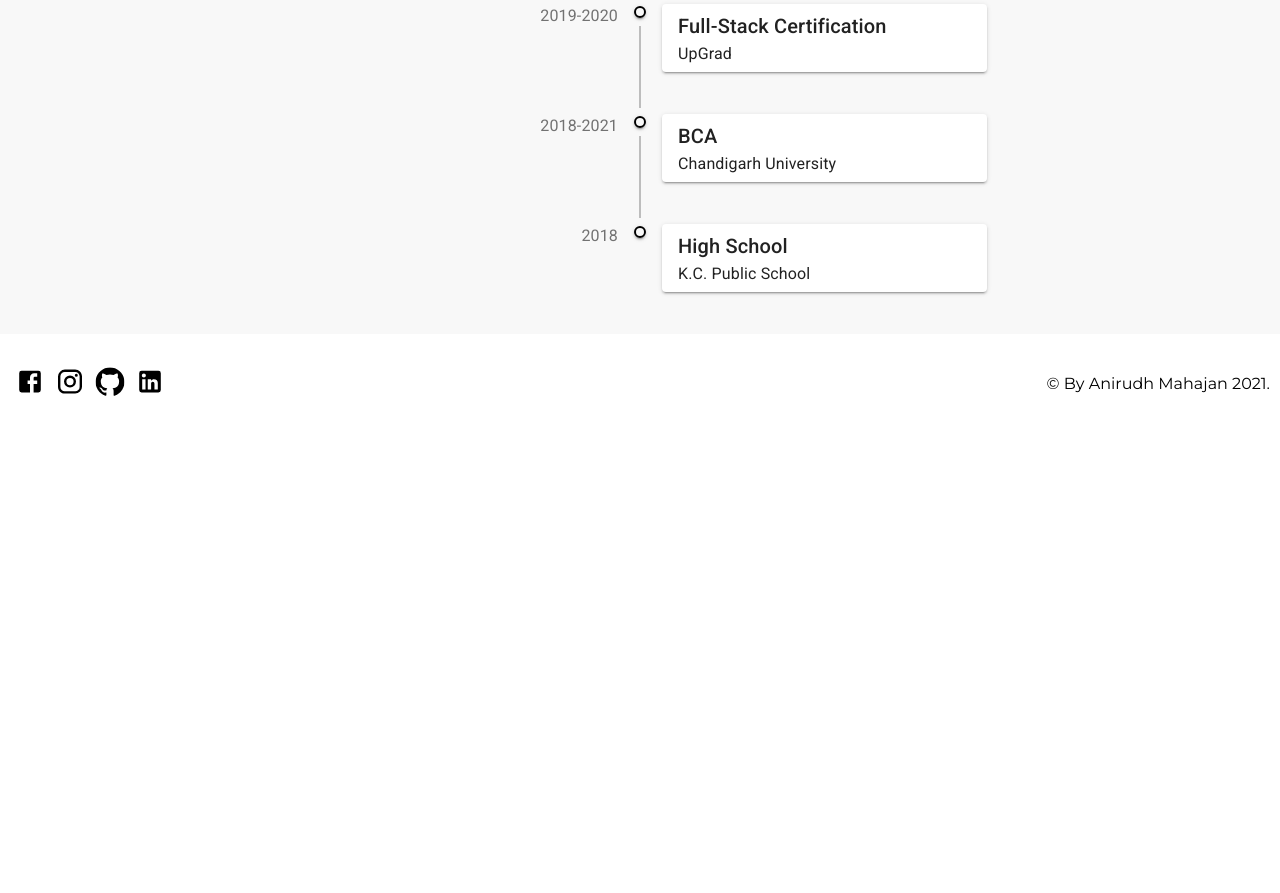
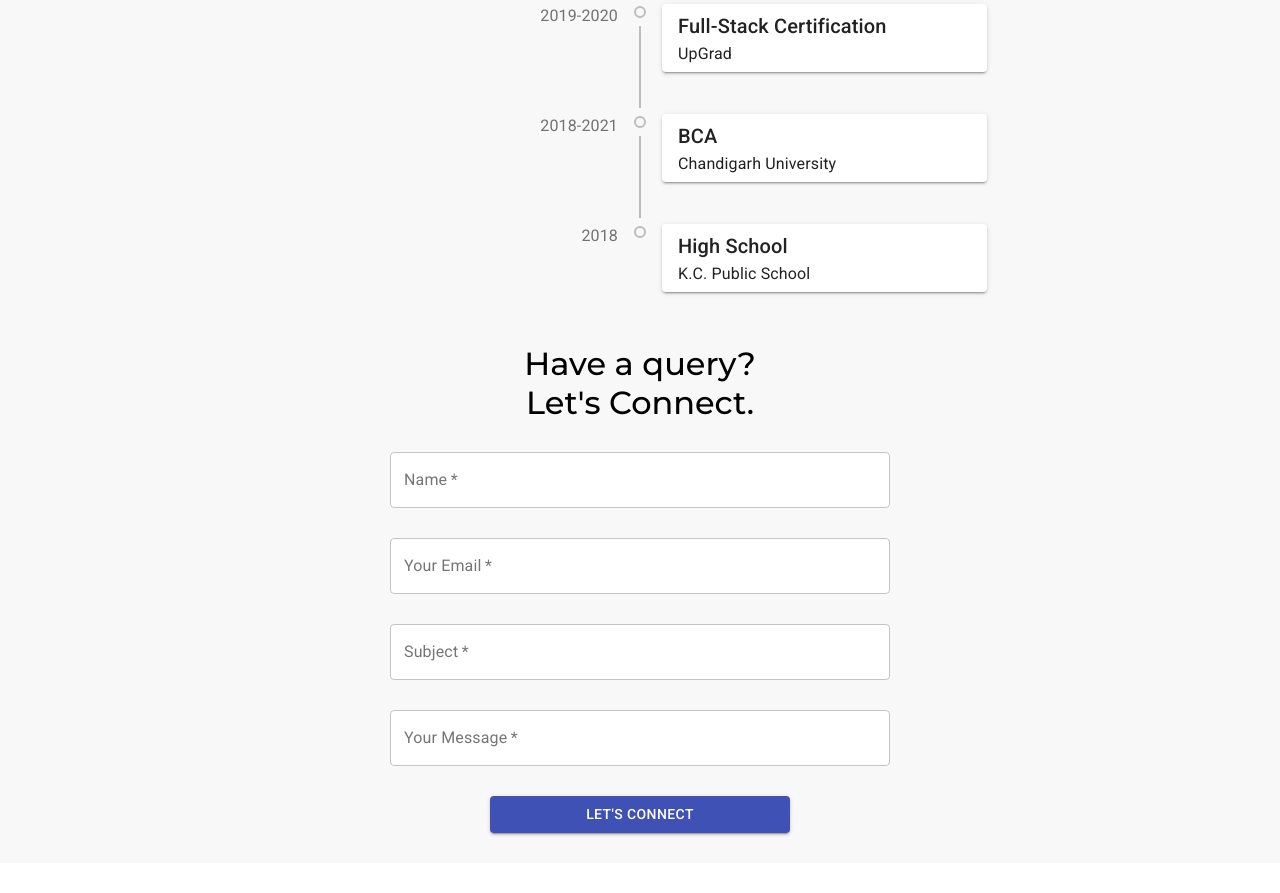
Before and after one commit to anirudhmahajan77/personal-portfolio-website, a React (Create React App) app: page / in a window 1280 px wide. Shown: the part 1901-2794 px from the top of the page. Before the commit the page ends 2334 px from the top, so only its background shows below. Built offline with nearby package versions, Linux system fonts and the light colour scheme.

Commit message:
Improved footer and education timeline design and logic and added a contact form

```diff
--- a/package.json
+++ b/package.json
@@ -11,6 +11,7 @@
     "@testing-library/react": "^11.1.0",
     "@testing-library/user-event": "^12.1.10",
     "axios": "^0.21.1",
+    "emailjs-com": "^2.6.4",
     "react": "^17.0.2",
     "react-dom": "^17.0.2",
     "react-router": "^5.2.0",
--- a/src/App.js
+++ b/src/App.js
@@ -5,6 +5,7 @@ import About from './Components/About';
 import Skills from './Components/Skills';
 import Education from './Components/Education';
 import Footer from './Components/Footer';
+import Contact from './Components/Contact';
 
 function App() {
   return (
@@ -14,6 +15,7 @@ function App() {
       <About />
       <Skills />
       <Education />
+      <Contact />
       <Footer />
     </div>
   );
--- a/src/Components/Contact.js
+++ b/src/Components/Contact.js
@@ -0,0 +1,66 @@
+import React from "react";
+import "../Stylesheets/Contact.css";
+import TextField from '@material-ui/core/TextField';
+import Button from '@material-ui/core/Button';
+import emailjs from "emailjs-com";
+
+class Contact extends React.Component {
+
+    constructor() {
+        super();
+        this.state = {
+            name: '',
+            email: '',
+            subject: '',
+            message: ''
+        }
+    }
+
+    submitForm = () => {
+        emailjs.send("service_9dglmz6","template_xi7wqn1",{
+            name: this.state.name,
+            email: this.state.email,
+            subject: this.state.subject,
+            message: this.state.message,
+            }, "user_E5VtFEB47Kfk24ddpkhu8");
+
+        this.setState({
+            name: '',
+            email: '',
+            subject: '',
+            message: ''
+        })
+    }
+
+    render() {
+        return (
+            <div>
+                <div>
+                    <p className="message">Have a query?<br />Let's Connect.</p>
+                </div>
+                <div>
+                    <form
+                        onSubmit={this.submitForm}
+                        className="form"
+                        noValidate
+                        autoComplete="off">
+                        <TextField required id="outlined-basic" label="Name" value={this.state.name} onChange={(val) => { this.setState({ name: val.target.value }) }} variant="outlined" className="inputField" />
+                        <p className="margin"></p>
+                        <TextField required id="outlined-basic" type="email" value={this.state.email} onChange={(val) => { this.setState({ email: val.target.value }) }} label="Your Email" variant="outlined" className="inputField" />
+                        <p className="margin"></p>
+                        <TextField required id="outlined-basic" label="Subject" value={this.state.subject} onChange={(val) => { this.setState({ subject: val.target.value }) }} variant="outlined" className="inputField" />
+                        <p className="margin"></p>
+                        <TextField required id="outlined-basic" label="Your Message" value={this.state.message} onChange={(val) => { this.setState({ message: val.target.value }) }} variant="outlined" multiline className="inputField" />
+                        <p className="margin"></p>
+                        <Button onClick={this.submitForm} variant="contained" color="primary" className="submitButton">
+                            Let's Connect
+                        </Button>
+                        <p className="buttonMargin"></p>
+                    </form>
+                </div>
+            </div>
+        )
+    }
+}
+
+export default Contact;
--- a/src/Components/Education.js
+++ b/src/Components/Education.js
@@ -22,7 +22,7 @@ class Education extends React.Component {
                                 <Typography color="textSecondary">2021-2023</Typography>
                             </TimelineOppositeContent>
                             <TimelineSeparator>
-                                <TimelineDot variant="outlined" color=""/>
+                                <TimelineDot variant="outlined"/>
                                 <TimelineConnector />
                             </TimelineSeparator>
                             <TimelineContent>
@@ -39,7 +39,7 @@ class Education extends React.Component {
                                 <Typography color="textSecondary">2019-2020</Typography>
                             </TimelineOppositeContent>
                             <TimelineSeparator>
-                                <TimelineDot variant="outlined" color=""/>
+                                <TimelineDot variant="outlined"/>
                                 <TimelineConnector />
                             </TimelineSeparator>
                             <TimelineContent>
@@ -56,7 +56,7 @@ class Education extends React.Component {
                                 <Typography color="textSecondary">2018-2021</Typography>
                             </TimelineOppositeContent>
                             <TimelineSeparator>
-                                <TimelineDot variant="outlined" color=""/>
+                                <TimelineDot variant="outlined"/>
                                 <TimelineConnector />
                             </TimelineSeparator>
                             <TimelineContent>
@@ -73,7 +73,7 @@ class Education extends React.Component {
                                 <Typography color="textSecondary">2018</Typography>
                             </TimelineOppositeContent>
                             <TimelineSeparator>
-                                <TimelineDot variant="outlined" color=""/>
+                                <TimelineDot variant="outlined" />
                             </TimelineSeparator>
                             <TimelineContent>
                             <Paper elevation={2} className="paper">
--- a/src/Components/Footer.js
+++ b/src/Components/Footer.js
@@ -3,11 +3,26 @@ import Social from './Social';
 import "../Stylesheets/Footer.css"
 
 class Footer extends React.Component{
+    constructor(){
+        super();
+        this.state={
+            year: 2021,
+        }
+    }
+
+    componentDidMount(){
+        let date = new Date();
+        let year = date.getFullYear();
+        this.setState({
+            year: year,
+        })
+    }
+
     render(){
         return(
             <div className="footer">
                 <Social />
-                <p className="copy">&copy; By Anirudh Mahajan 2021.</p>
+                <p className="copy">&copy; By Anirudh Mahajan {this.state.year}.</p>
             </div>
         )
     }
--- a/src/Components/Skills.js
+++ b/src/Components/Skills.js
@@ -9,36 +9,44 @@ class Skills extends React.Component {
         this.state = {
             skillsOne: [
                 {
+                    "id": 1,
                     "name": "React Js",
                     "rating": 4.0
                 },
                 {
+                    "id": 2,
                     "name": "Java",
                     "rating": 4.0
                 },
                 {
+                    "id": 3,
                     "name": "Javascript",
                     "rating": 4.5
                 },
                 {
+                    "id": 4,
                     "name": "CSS",
                     "rating": 3.5
                 }
             ],
             skillsTwo: [
                 {
+                    "id": 5,
                     "name": "Spring Boot",
                     "rating": 3.5
                 },
                 {
+                    "id": 6,
                     "name": "Spring Cloud",
                     "rating": 3.0
                 },
                 {
+                    "id": 7,
                     "name": "React Native",
                     "rating": 3.5
                 },
                 {
+                    "id": 8,
                     "name": "SQL",
                     "rating": 3.0
                 }
@@ -55,7 +63,7 @@ class Skills extends React.Component {
                 <div className="skillHolder">
                     <div className="skills">
                     {this.state.skillsOne.map((skill) => {
-                        return (<div className="singleSkill">
+                        return (<div className="singleSkill" key={skill.id}>
                             <p className="skillName">{skill.name}</p>
                             <Rating name="read-only" precision={0.5} value={skill.rating} readOnly size="medium" />
                         </div>)
@@ -63,7 +71,7 @@ class Skills extends React.Component {
                     </div>
                     <div>
                     {this.state.skillsTwo.map((skill) => {
-                        return (<div className="singleSkill">
+                        return (<div className="singleSkill" key={skill.id}>
                             <p className="skillName">{skill.name}</p>
                             <Rating name="read-only" precision={0.5} value={skill.rating} readOnly size="medium" />
                         </div>)
--- a/src/Stylesheets/Contact.css
+++ b/src/Stylesheets/Contact.css
@@ -0,0 +1,28 @@
+.form{
+    display: flex;
+    flex-direction: column;
+    align-items: center;
+    justify-content: center;
+}
+.inputField{
+    width: 70%;
+    background-color: #fff;
+    max-width: 500px;
+}
+.margin{
+    margin: 15px 0;
+}
+.message{
+    font-family: 'Montserrat', sans-serif;
+    font-weight: 500;
+    font-size: 32px;
+    text-align: center;
+    margin: 10px 0 30px 0;
+}
+.submitButton{
+    width: 35%;
+    max-width: 300px;
+}
+.buttonMargin{
+    margin: 0px 0 30px 0;
+}
--- a/src/Stylesheets/Footer.css
+++ b/src/Stylesheets/Footer.css
@@ -15,5 +15,6 @@
 @media screen and (max-width: 800px) {
     .footer{
         flex-direction: column;
+        justify-content: center;
     }
 }
```
Also changed, not shown: 1 other file (tests, documents, lock files or other folders).
